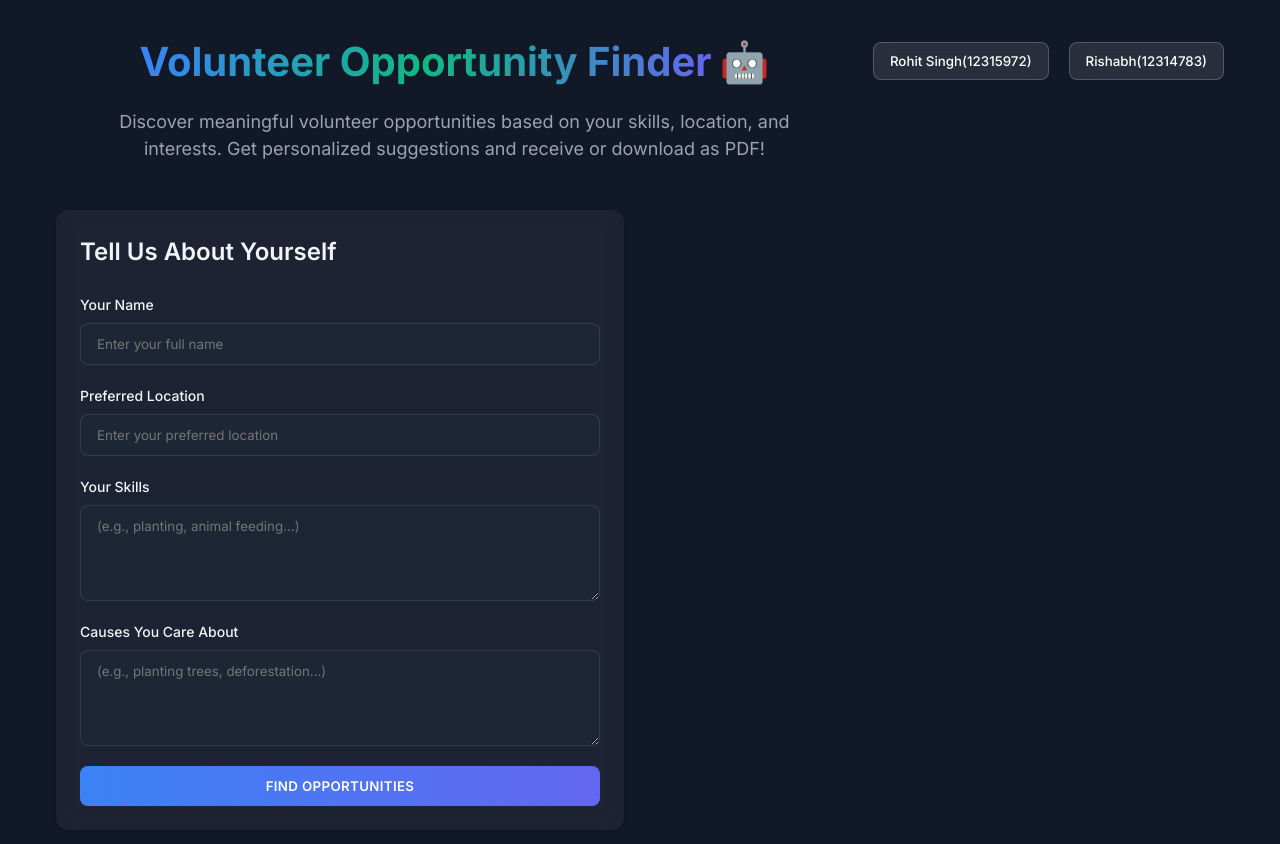
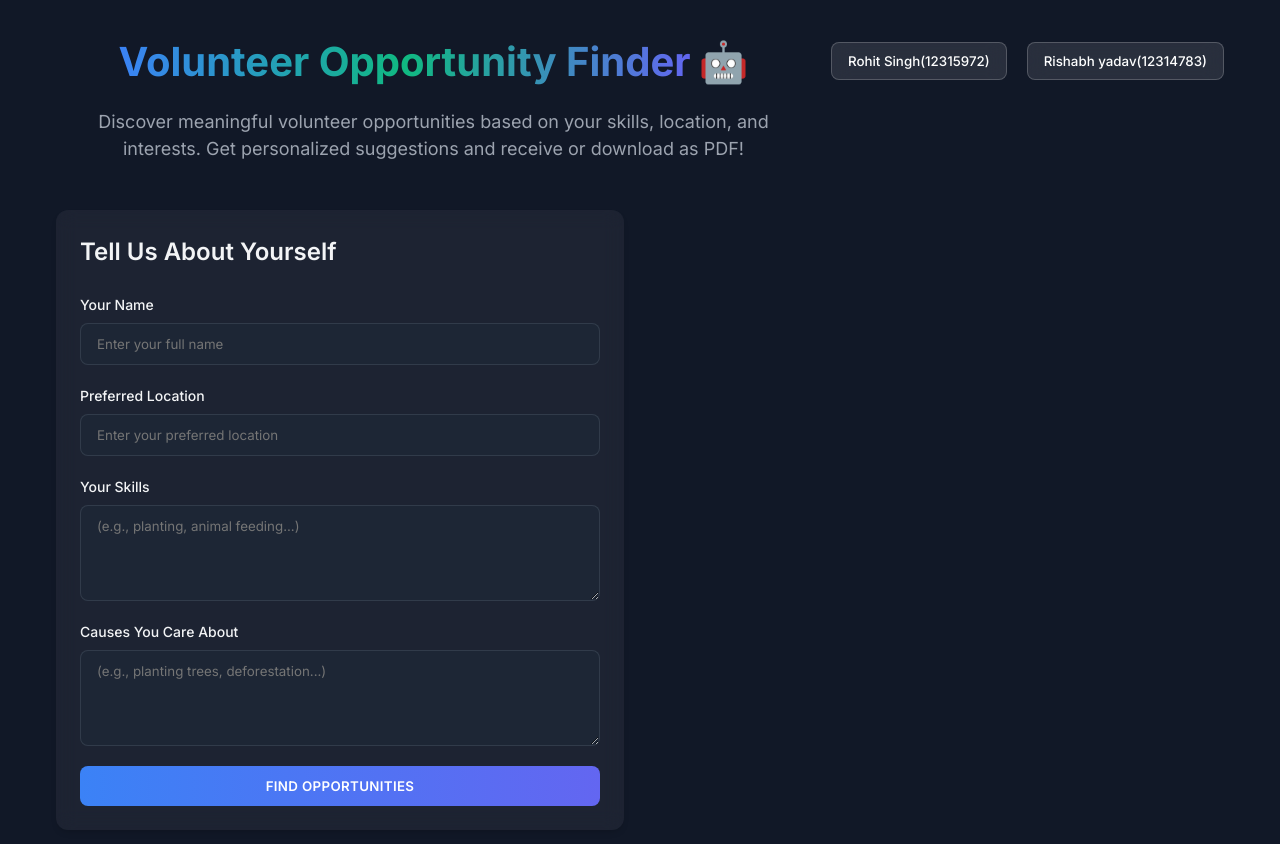
Before and after one commit to rohitsingh2814/volunteeropp, a plain HTML site: page index.html in a window 1280 px wide. Drawn offline with nearby package versions, Linux system fonts and the light colour scheme.

Commit message:
first commit

```diff
--- a/index.html
+++ b/index.html
@@ -32,7 +32,7 @@
 
                 </button>
                 <button class="dev-button">
-                    <span>Rishabh(12314783)</span>
+                    <span>Rishabh yadav(12314783)</span>
 
                 </button>
             </div>
--- a/script.js
+++ b/script.js
@@ -3,7 +3,7 @@ const CONFIG = {
     GEMINI_API_KEY: "AIzaSyDkPjKP6JUE-R1AqsfxzBXwNGs5a0sJZ9w",
 };
 
-// DOM Elements
+
 const dom = {
     form: document.getElementById('volunteerForm'),
     submitBtn: document.getElementById('submitBtn'),
```
